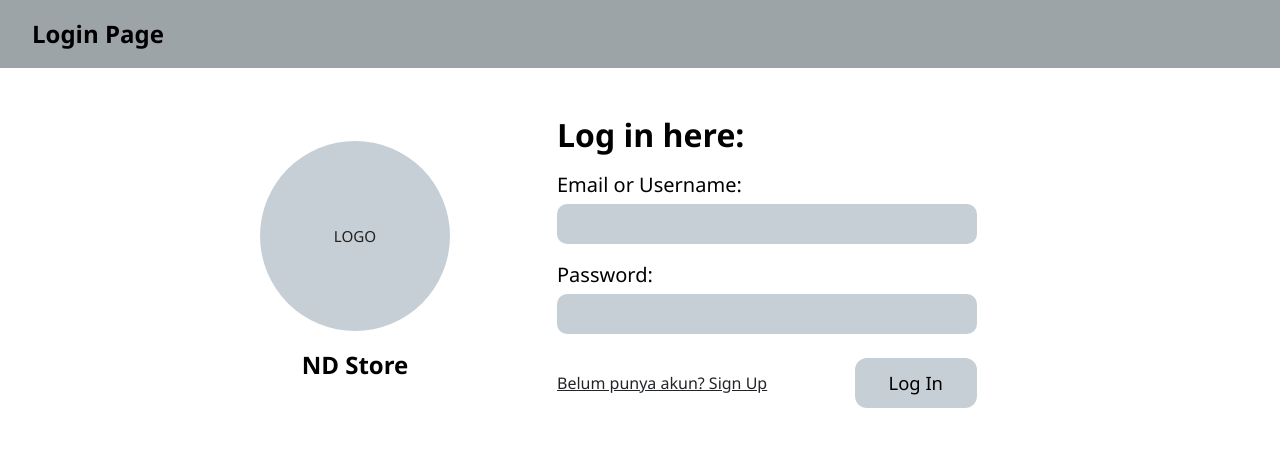
After one commit to Kiara12-boop/Details-Online, a PHP site: page /works/ in a window 1280 px wide. The commit adds this page. Shown: the top 455 px of the page. Run offline with PHP 8.4, Linux system fonts and the light colour scheme; some libraries are stand-ins or nearby versions.

```diff
--- /dev/null
+++ b/index.php
@@ -0,0 +1,177 @@
+<?php
+session_start();
+require_once 'includes/db_conn.php';
+
+$error = '';
+$loginIdentifier = '';
+
+if ($_SERVER['REQUEST_METHOD'] === 'POST') {
+    $loginIdentifier = trim($_POST['login_id'] ?? '');
+    $password        = $_POST['password'] ?? '';
+
+    if ($loginIdentifier === '' || $password === '') {
+        $error = 'Masukkan email/username dan password.';
+    } else {
+        try {
+            $pdo = getDbConnection();
+            $stmt = $pdo->prepare('
+                SELECT id, email, username, phone, birthdate, password_hash
+                FROM users
+                WHERE email = :email_id OR username = :user_id
+                LIMIT 1
+            ');
+            $stmt->execute([
+                ':email_id' => $loginIdentifier,
+                ':user_id'  => $loginIdentifier,
+            ]);
+            $user = $stmt->fetch();
+
+            if ($user && password_verify($password, $user['password_hash'])) {
+                session_regenerate_id(true);
+
+                $birthParts = explode('-', (string) ($user['birthdate'] ?? ''));
+                $_SESSION['user_id']  = (int) $user['id'];
+                $_SESSION['username'] = $user['username'];
+                $_SESSION['profile']  = [
+                    'username' => $user['username'],
+                    'email'    => $user['email'] ?? '',
+                    'phone'    => $user['phone'] ?? '',
+                    'dd'       => $birthParts[2] ?? '',
+                    'mm'       => $birthParts[1] ?? '',
+                    'yyyy'     => $birthParts[0] ?? '',
+                    'gender'   => 'Man',
+                    'avatar'   => '',
+                ];
+
+                header('Location: home.php');
+                exit;
+            }
+
+            $error = 'Email/username atau password salah.';
+        } catch (Throwable $e) {
+            $error = 'Gagal memproses login. Periksa koneksi database.';
+        }
+    }
+}
+?>
+<!DOCTYPE html>
+<html>
+<head>
+  <meta charset="UTF-8">
+  <meta name="viewport" content="width=device-width, initial-scale=1.0">
+  <title>ND - Login Page</title>
+  <link href="https://cdn.jsdelivr.net/npm/bootstrap@5.3.3/dist/css/bootstrap.min.css" rel="stylesheet">
+  <style>
+    body {
+      font-family: 'Segoe UI', Tahoma, Geneva, Verdana, sans-serif;
+      background-color: #ffffff;
+      color: #000000;
+    }
+
+    .topbar-login {
+      background-color: #9da4a8;
+      padding: 16px 32px;
+      font-size: 1.5rem;
+      font-weight: 700;
+    }
+
+    .logo-circle {
+      width: 190px;
+      height: 190px;
+      background-color: #c7cfd6;
+      border-radius: 50%;
+      display: flex;
+      align-items: center;
+      justify-content: center;
+      margin: 0 auto;
+      font-size: 0.95rem;
+      color: #222;
+    }
+
+    .wire-input {
+      background-color: #c7cfd6;
+      border: none;
+      border-radius: 10px;
+      height: 40px;
+      padding: 6px 14px;
+    }
+
+    .wire-input:focus {
+      background-color: #bcc5cd;
+      box-shadow: none;
+      outline: 2px solid #8a949c;
+    }
+
+    .btn-wire {
+      background-color: #c7cfd6;
+      color: #000;
+      border: none;
+      border-radius: 12px;
+      padding: 11px 34px;
+      font-size: 1.15rem;
+      font-weight: 500;
+    }
+
+    .btn-wire:hover {
+      background-color: #b5bec7;
+      color: #000;
+    }
+  </style>
+</head>
+<body>
+
+  <header class="topbar-login">
+    Login Page
+  </header>
+
+  <main class="container py-4 py-md-5">
+    <div class="row align-items-center justify-content-center g-4">
+      <div class="col-md-4 text-center d-none d-md-block">
+        <div class="logo-circle">LOGO</div>
+        <div class="fw-bold fs-4 mt-3">ND Store</div>
+      </div>
+
+      <div class="col-12 col-md-7 col-lg-6">
+        <h2 class="fw-bold mb-3">Log in here:</h2>
+
+        <?php if ($error !== ''): ?>
+          <div class="alert alert-danger py-2" style="max-width: 420px;">
+            <?= htmlspecialchars($error) ?>
+          </div>
+        <?php endif; ?>
+
+        <form method="POST" style="max-width: 420px;">
+          <div class="mb-3">
+            <label for="loginId" class="form-label fs-5 mb-1">Email or Username:</label>
+            <input
+              type="text"
+              id="loginId"
+              name="login_id"
+              class="form-control wire-input"
+              value="<?= htmlspecialchars($loginIdentifier) ?>"
+              required
+            >
+          </div>
+
+          <div class="mb-4">
+            <label for="password" class="form-label fs-5 mb-1">Password:</label>
+            <input
+              type="password"
+              id="password"
+              name="password"
+              class="form-control wire-input"
+              required
+            >
+          </div>
+
+          <div class="d-flex align-items-center justify-content-between gap-3">
+            <a href="signup.php" class="text-dark">Belum punya akun? Sign Up</a>
+            <button type="submit" class="btn btn-wire">Log In</button>
+          </div>
+        </form>
+      </div>
+    </div>
+  </main>
+
+</body>
+</html>
```
Also changed, not shown: includes/checkout.php (added, +27 -0 lines), includes/payin.php (added, +205 -0 lines), product.php (+18 -14 lines), store.php (+41 -72 lines), img/the_qr.png (added).
